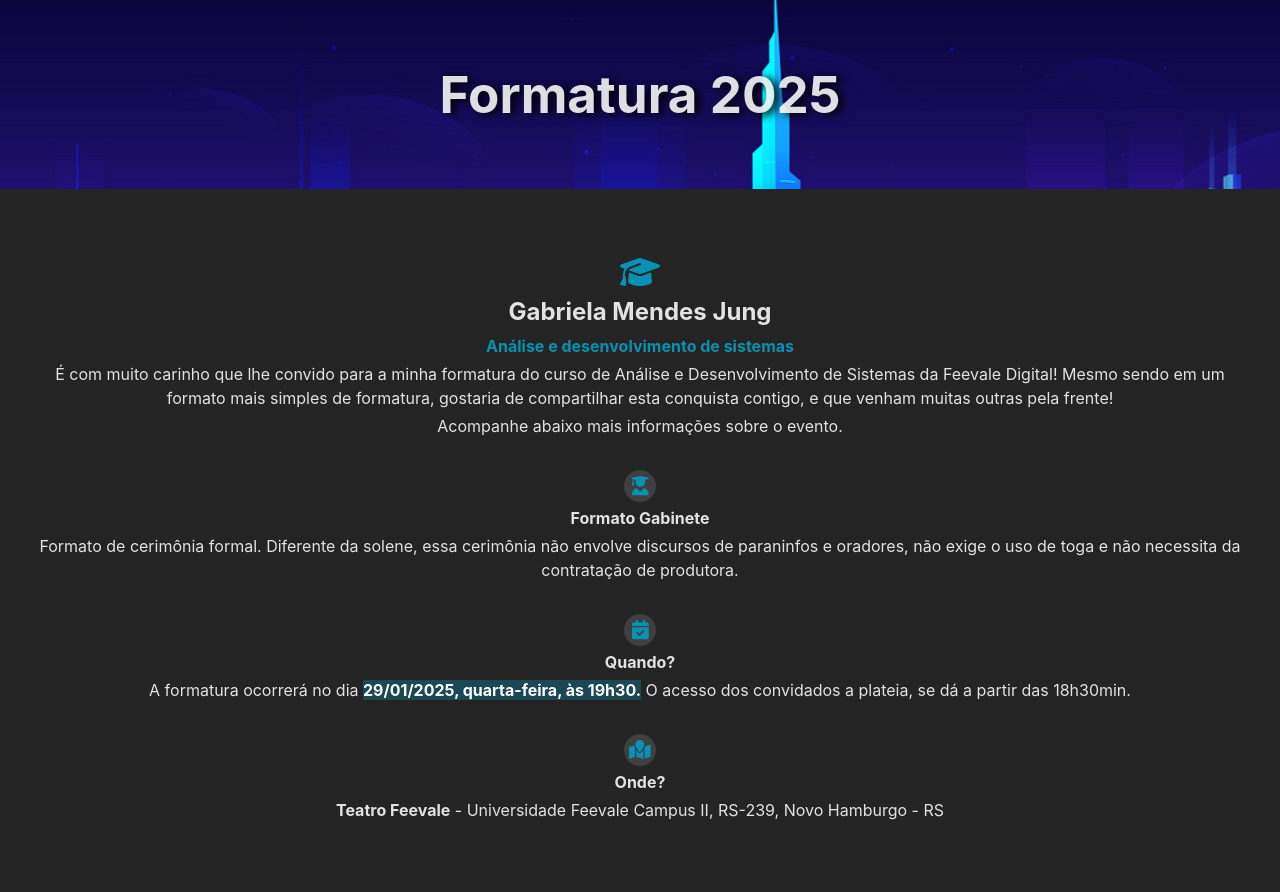
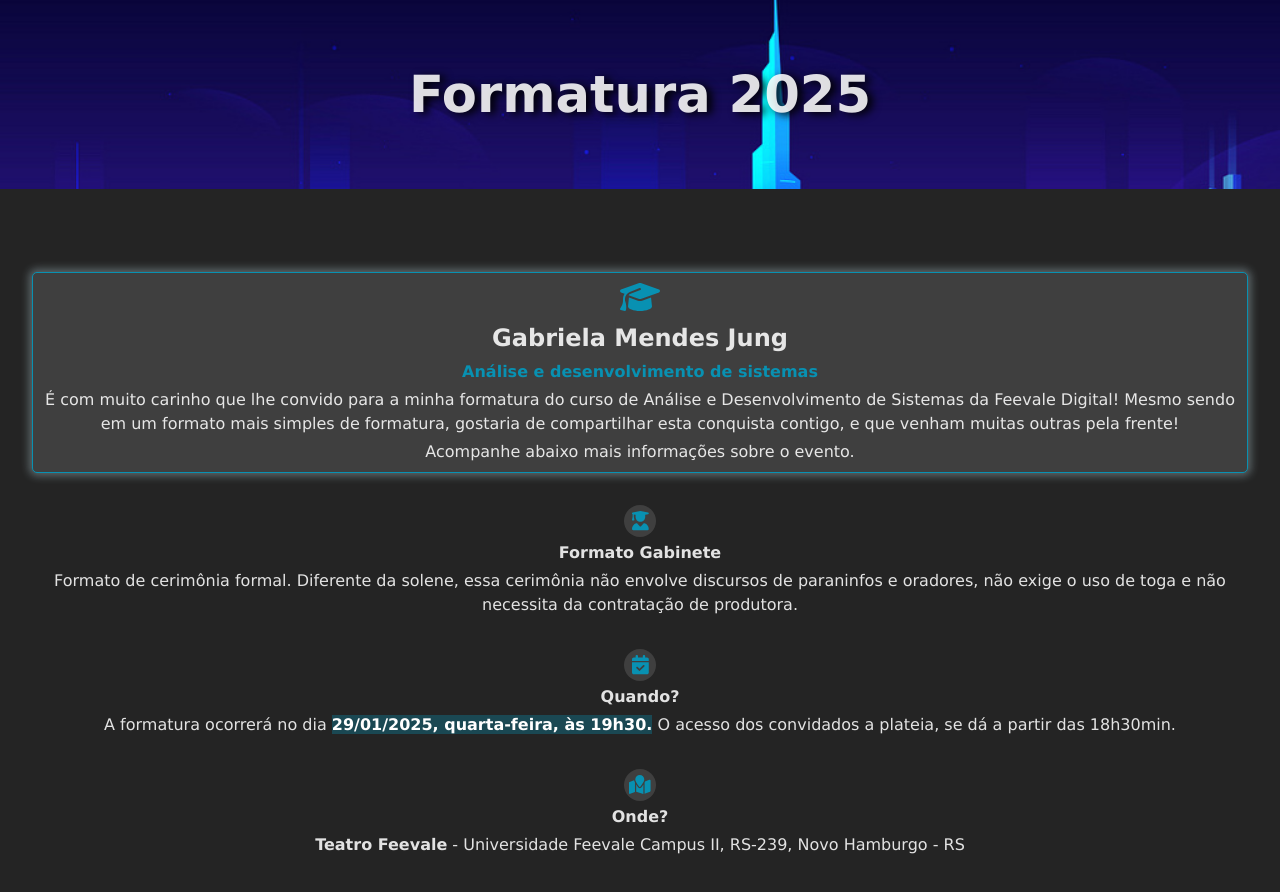
Before and after one commit to GabrielaJung/Graduation-invite, a React (Vite) app: page / in a window 1280 px wide. Shown: the top 892 px of the page. Built offline with nearby package versions, Linux system fonts and the light colour scheme; grey boxes are pictures that could not be loaded.

Commit message:
styles adjustments: font-family & principal text invitation's background

```diff
--- a/src/App.tsx
+++ b/src/App.tsx
@@ -20,7 +20,7 @@ function App() {
         <h1>Formatura 2025</h1>
       </Header>
       <Main>
-        <section>
+        <section className='principal'>
           <div className='divisionHat'>
             <FontAwesomeIcon icon={faGraduationCap} />
           </div>
--- a/src/components/styledComponents.tsx
+++ b/src/components/styledComponents.tsx
@@ -1,4 +1,4 @@
-import styled from 'styled-components';
+import styled, { keyframes } from 'styled-components';
 
 export const Header = styled.header`
   background-size: cover;
@@ -16,6 +16,15 @@ export const Header = styled.header`
       }
 `;
 
+const pulse = keyframes`
+    0%,100% {
+       box-shadow: 0px 0px 10px 4px #0f0fff55;
+    }
+    50% {
+       box-shadow: 0px 0px 8px 3px rgba(216, 249, 255, 0.33);
+    }
+
+`;
 export const Main = styled.main`
   display: flex;
   flex-direction: column;
@@ -27,6 +36,17 @@ export const Main = styled.main`
     flex-direction: column;
     gap: 0.25rem;
     align-items: center;
+
+    &.principal {
+      background: var(--bg-shade);
+      margin-top: 1rem;
+      padding: 0.5rem;
+      border-radius: 5px;
+      border: 1px solid var(--primary);
+      transition: all 4s;
+      animation: ${pulse} infinite;
+      animation-duration: 4s;
+    }
 
     & > h2,
     h3,
--- a/src/index.css
+++ b/src/index.css
@@ -1,5 +1,6 @@
 :root {
-  font-family: Inter, system-ui, Avenir, Helvetica, Arial, sans-serif;
+  /* font-family:  Verdana, sans-serif ; */
+  font-family: Verdana, Geneva, Tahoma, sans-serif;
   line-height: 1.5;
   font-weight: 400;
   overflow-x: hidden;
```
